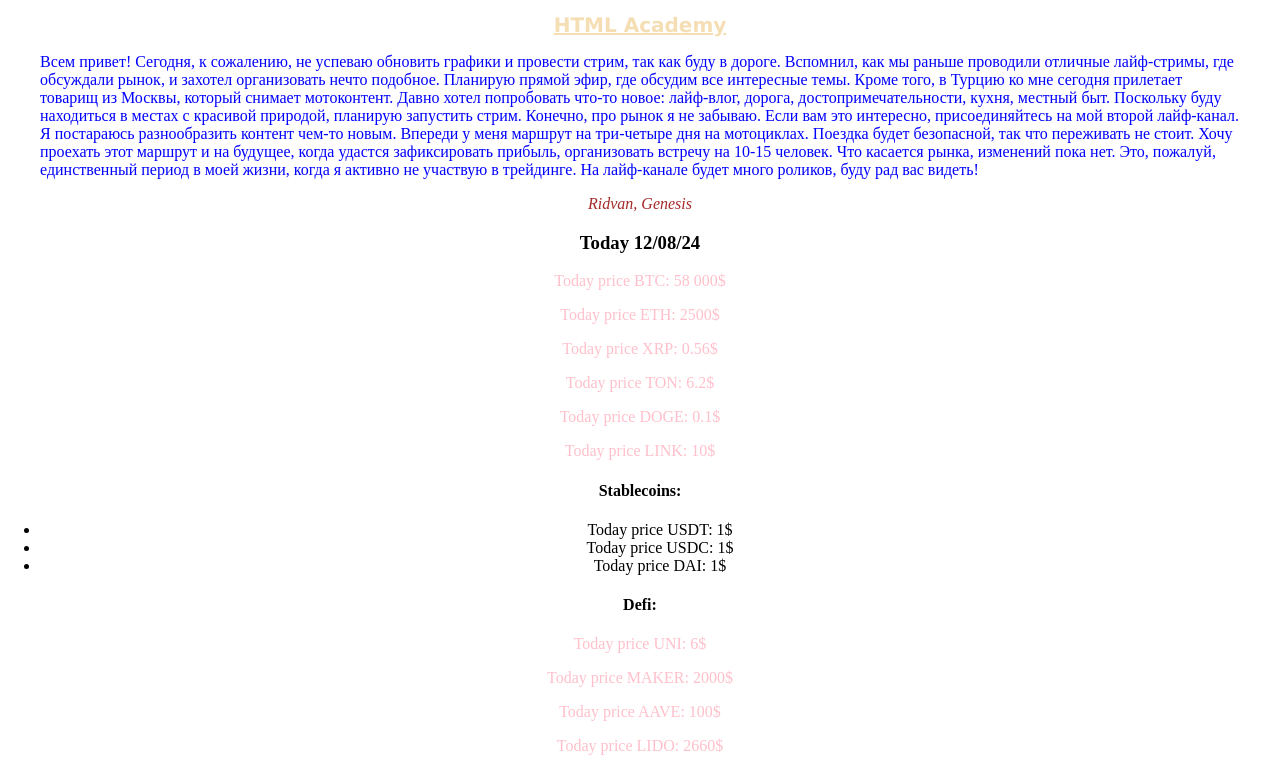
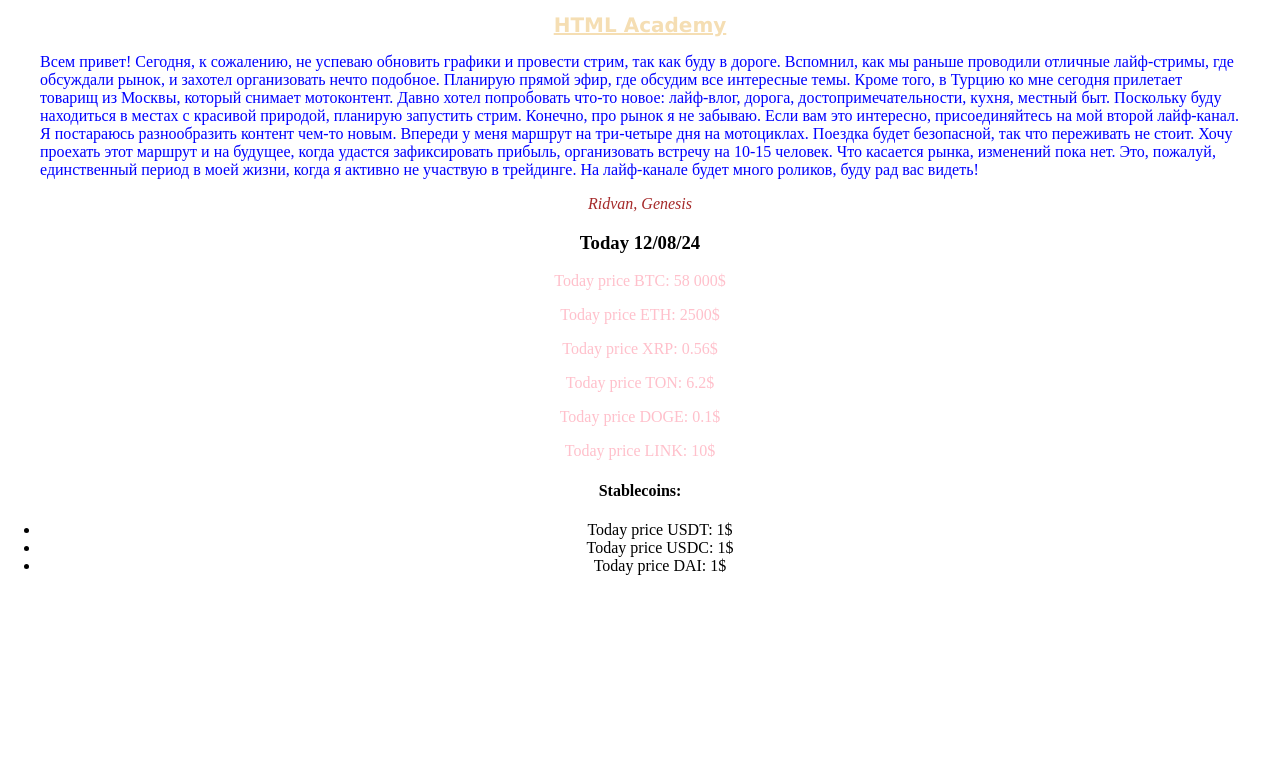
Before and after one commit to M1sterRob0t/html-academy-git, a plain HTML site: page index.html in a window 1280 px wide. Shown: the part 102-873 px from the top of the page. After the commit the page ends 800 px from the top, so only its background shows below. Drawn offline with Linux system fonts and the light colour scheme.

Commit message:
Revert "Restore defi" (hacker again)
This reverts commit 783875db968017f7a16855fdb1c75a09766c1b4c.

```diff
--- a/index.html
+++ b/index.html
@@ -39,13 +39,6 @@
         <li>Today price USDC: 1$</li>
         <li>Today price DAI: 1$</li>
     </ul>
-
-
-    <h4>Defi:</h4>
-    <p>Today price UNI: 6$</p>
-    <p>Today price MAKER: 2000$</p>
-    <p>Today price AAVE: 100$</p>
-    <p>Today price LIDO: 2660$</p>
     <script src="./js/script.js"></script>
 </body>
 </html>
```
